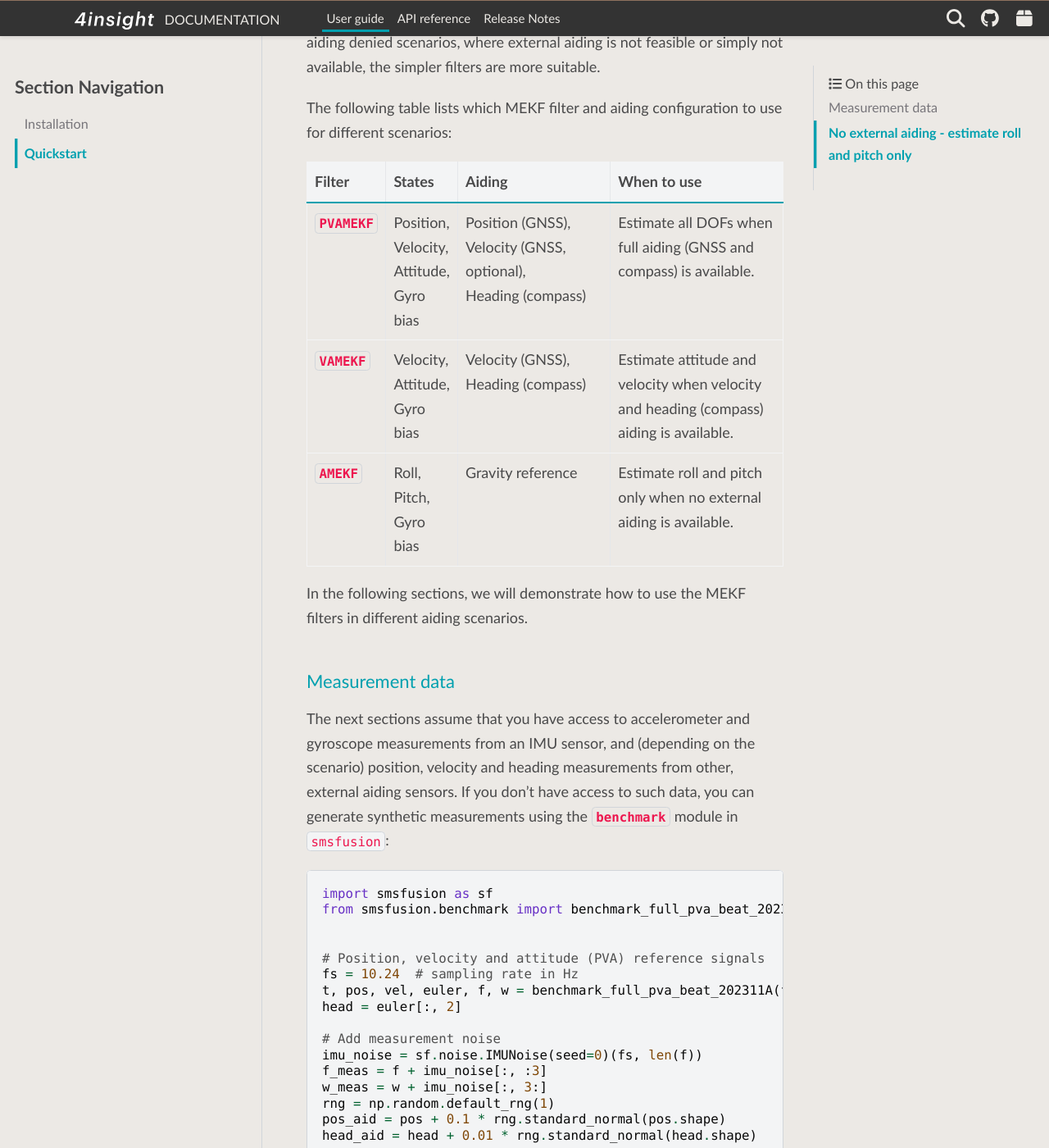
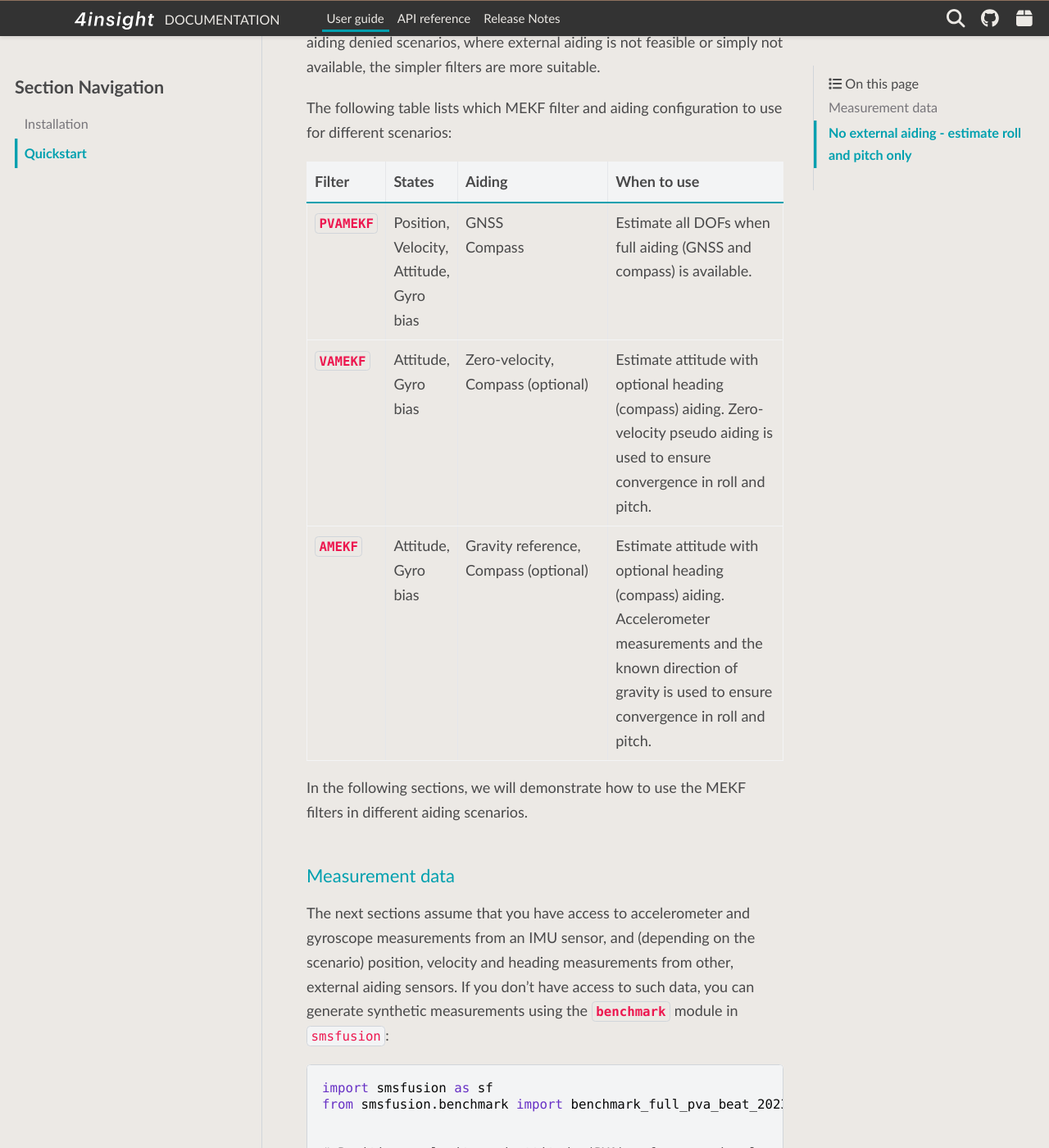
Before and after one commit to 4Subsea/smsfusion-python, a Sphinx documentation site: the page built from docs/user_guide/quickstart.rst, in a window 1280 px wide and 1400 px high, scrolled down 802 px. Shown: the whole window at 82% size. Built offline with Sphinx 7.4.7 and the PyData theme 0.15.4, drawn with Linux system fonts in a browser that asks for light colours.

Commit message:
some changes

```diff
--- a/docs/user_guide/quickstart.rst
+++ b/docs/user_guide/quickstart.rst
@@ -39,24 +39,24 @@ different scenarios:
        | Velocity,
        | Attitude,
        | Gyro bias
-     - | Position (GNSS),
-       | Velocity (GNSS, optional),
-       | Heading (compass)
+     - | GNSS
+       | Compass
      - Estimate all DOFs when full aiding (GNSS and compass) is available.
    * - :class:`~smsfusion.VAMEKF`
-     - | Velocity,
-       | Attitude,
+     - | Attitude,
        | Gyro bias
-     - | Velocity (GNSS),
-       | Heading (compass)
-     - Estimate attitude and velocity when velocity and heading (compass) aiding
-       is available.
+     - | Zero-velocity,
+       | Compass (optional)
+     - Estimate attitude with optional heading (compass) aiding. Zero-velocity
+       pseudo aiding is used to ensure convergence in roll and pitch.
    * - :class:`~smsfusion.AMEKF`
-     - | Roll,
-       | Pitch,
+     - | Attitude,
        | Gyro bias
-     - Gravity reference
-     - Estimate roll and pitch only when no external aiding is available.
+     - | Gravity reference,
+       | Compass (optional)
+     - Estimate attitude with optional heading (compass) aiding. Accelerometer
+       measurements and the known direction of gravity is used to ensure convergence
+       in roll and pitch.
 
 In the following sections, we will demonstrate how to use the MEKF filters in
 different aiding scenarios.
```
